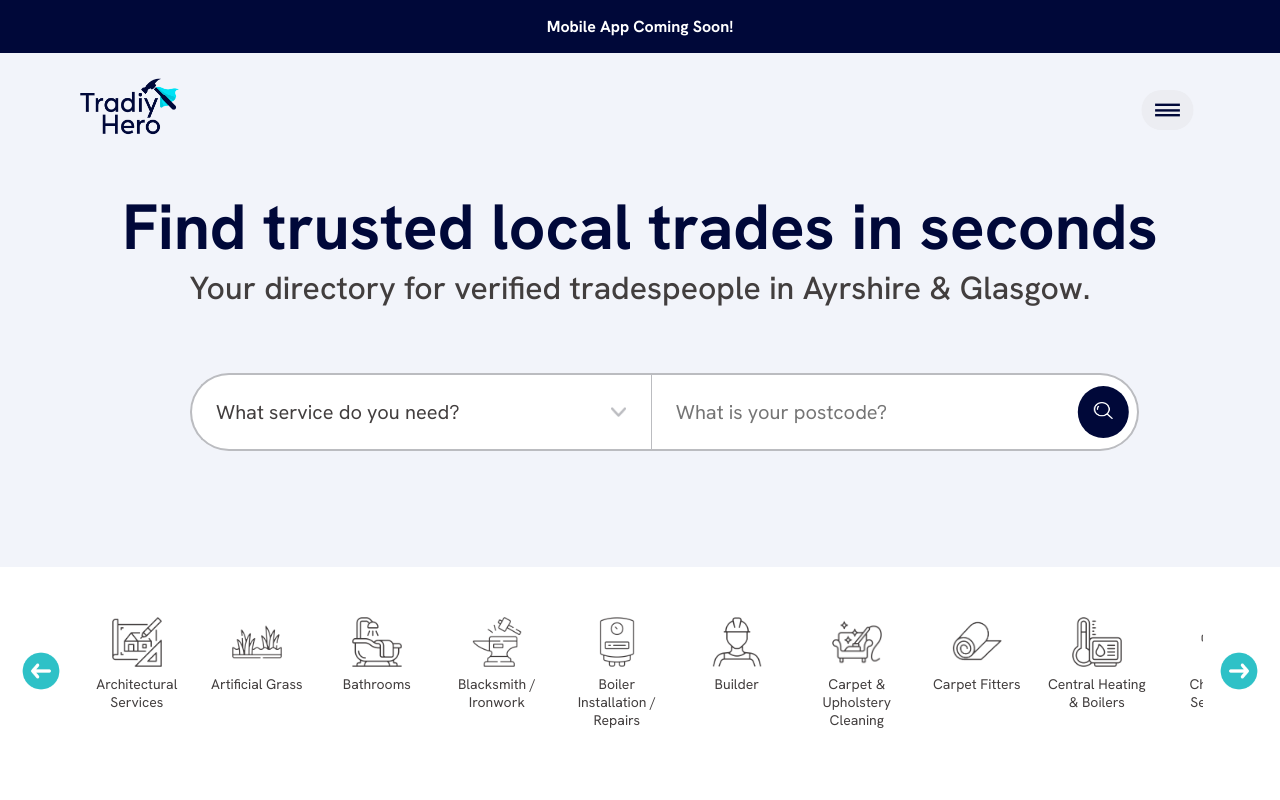
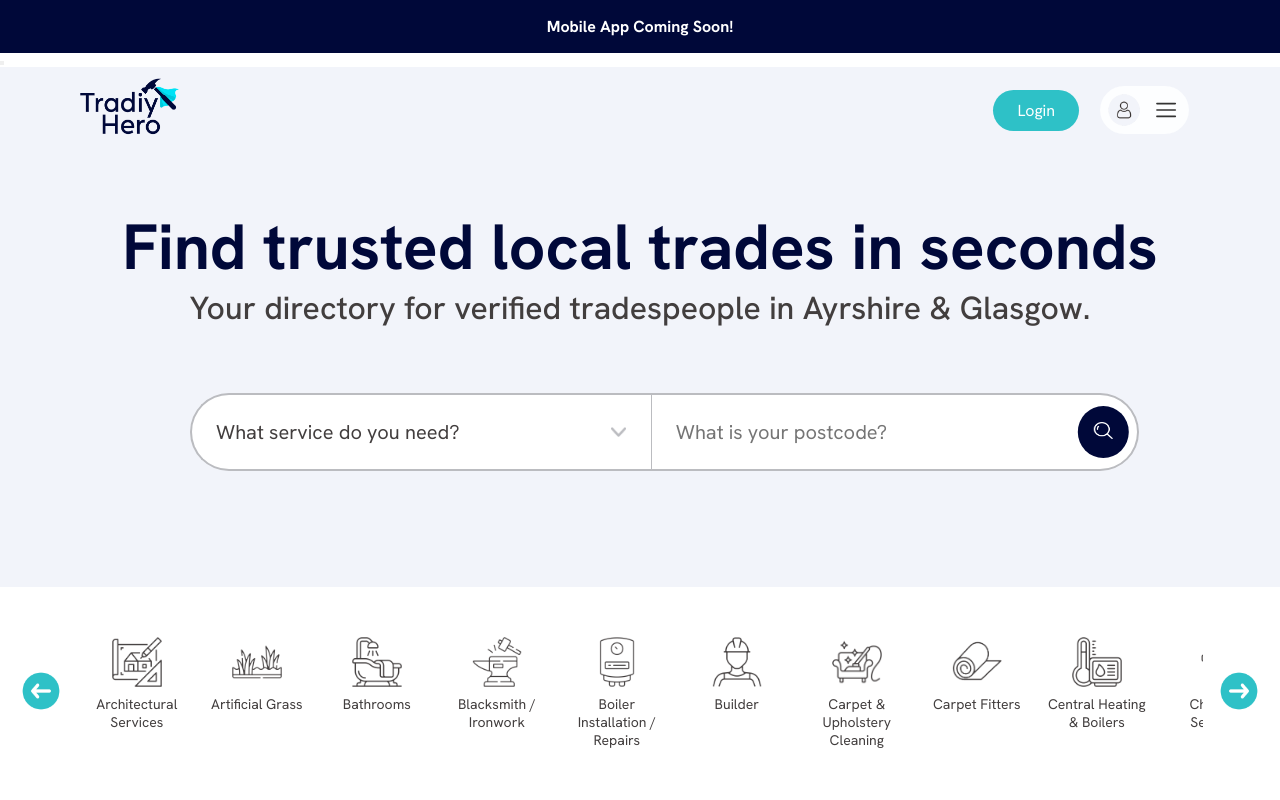
Before and after one commit to lloydmaniquiz/tradiy-frontend, a React (Create React App) app: page /login in a window 1280 px wide. Shown: the top 800 px of the page. Built offline with nearby package versions, Linux system fonts and the light colour scheme.

Commit message:
applied changes in login button in landing page and the user photo
still uses default photo and not the logged in user photo. (needs improvement later)

```diff
--- a/src/App.css
+++ b/src/App.css
@@ -48,6 +48,16 @@ html {
 
 .logout-button {
   color: #ff7469 !important;
+}
+
+.login-button-header {
+  background-color: #2ec1c7;
+  padding: 10px 24px 10px 24px;
+  color: white;
+  text-decoration: none;
+  border-radius: 25px;
+  font-size: 16px;
+  font-family: "Hanken Grotesk", Arial;
 }
 
 /* Burger icon button */
@@ -70,26 +80,26 @@ html {
 .burger-line {
   width: 100%;
   height: 3px;
-  background-color: #000839;
+  background-color: #423e3e;
   transition: 0.3s ease;
 }
 
 /* Transformations for the open state */
 .burger-line.open:nth-child(1) {
-  transform: rotate(28deg);
+  transform: rotate(40deg);
   transform-origin: top left;
-  color: #000839;
+  color: #423e3e;
 }
 
 .burger-line.open:nth-child(2) {
   opacity: 0;
-  color: #000839;
+  color: #423e3e;
 }
 
 .burger-line.open:nth-child(3) {
-  transform: rotate(-25deg);
+  transform: rotate(-40deg);
   transform-origin: bottom left;
-  color: #000839;
+  color: #423e3e;
 }
 
 /* List inside the dropdown menu */
@@ -2607,6 +2617,14 @@ html {
   font-weight: 600;
 }
 
+.mobile-only {
+  display: none;
+}
+
+.header-menu-icon {
+  display: none;
+}
+
 @media (min-width: 1025px) {
   .search-button p {
     display: none;
@@ -2627,6 +2645,29 @@ html {
 /* Mobile View Adjustments */
 
 @media (max-width: 1024px) {
+  .header-menu-icon {
+    display: block;
+    float: right;
+    margin-top: 50px;
+    margin-right: 20px;
+    height: 12px;
+    width: 18px;
+    z-index: 10000;
+  }
+
+  .header-menu-button {
+    background-color: white;
+    border: none;
+    z-index: 100;
+    position: absolute;
+    float: right;
+    margin-left: 340px;
+  }
+
+  .mobile-only {
+    display: block;
+  }
+
   .recent-searches-carousel {
     transform: scale(0.8) !important;
   }
@@ -4144,4 +4185,8 @@ html {
   .newsletter-title {
     font-weight: 400;
   }
-}
+
+  .login-button-header {
+    display: none;
+  }
+}
--- a/src/components/MenuPage.js
+++ b/src/components/MenuPage.js
@@ -52,7 +52,7 @@ const MenuPage = () => {
       <footer className="menu-footer">
         <img src={TradiyHeroLogo} alt="Tradify Logo" className="logo" />
         <p>United Kingdom</p>
-        <p>© 2024, Tradify. All rights reserved.</p>
+        <p>© 2025, Tradify. All rights reserved.</p>
       </footer>
     </div>
   );
--- a/src/landing-page/burger.js
+++ b/src/landing-page/burger.js
@@ -1,17 +1,24 @@
 import React, { useState, useRef, useEffect } from "react";
 import { Link, useNavigate } from "react-router-dom";
 import "../App.css";
+import defaultPhoto from "../images/default-user.png";
+import stickyDefaultPhoto from "../images/default-sticky.png";
 
-const BurgerDropdown = () => {
+const BurgerDropdown = ({ showLoginButton = true, isSticky = true }) => {
   const [isOpen, setIsOpen] = useState(false);
   const [isLoggedIn, setIsLoggedIn] = useState(false);
+  const [userPhoto, setUserPhoto] = useState(null); // store user's photo if available
   const menuRef = useRef(null);
   const navigate = useNavigate();
 
   // Check if user is logged in
   useEffect(() => {
-    const token = localStorage.getItem("token"); // or use context/state if you have it
+    const token = localStorage.getItem("token");
     setIsLoggedIn(!!token);
+
+    // Example: Get user photo from localStorage or API
+    const photo = localStorage.getItem("userPhoto"); // assume you store photo URL in localStorage
+    setUserPhoto(photo || null);
   }, []);
 
   const toggleMenu = () => {
@@ -19,10 +26,12 @@ const BurgerDropdown = () => {
   };
 
   const handleLogout = () => {
-    localStorage.removeItem("token"); // Clear token
+    localStorage.removeItem("token");
+    localStorage.removeItem("userPhoto");
     setIsLoggedIn(false);
+    setUserPhoto(null);
     setIsOpen(false);
-    navigate("/login"); // redirect to login page
+    navigate("/login");
   };
 
   // Close the menu when clicking outside
@@ -37,17 +46,79 @@ const BurgerDropdown = () => {
   }, []);
 
   return (
-    <div className="burger-dropdown" ref={menuRef}>
-      <button className="burger-icon" onClick={toggleMenu}>
-        <div className={`burger-line ${isOpen ? "open" : ""}`} />
-        <div className={`burger-line ${isOpen ? "open" : ""}`} />
-        <div className={`burger-line ${isOpen ? "open" : ""}`} />
+    <>
+      <div
+        className="burger-dropdown-wrapper"
+        style={{ display: "flex", alignItems: "center", gap: "10px" }}
+      >
+        {/* Login button beside burger if not logged in */}
+        {/* Only show login button if explicitly allowed */}
+        {showLoginButton && !isLoggedIn && (
+          <Link to="/login" className="login-button-header">
+            Login
+          </Link>
+        )}
+
+        <div
+          className="burger-dropdown"
+          ref={menuRef}
+          style={{
+            display: window.innerWidth <= 1024 ? "none" : "flex", // hide on mobile
+            alignItems: "center",
+            backgroundColor: isSticky ? "#FDFEFF" : "#F2F4FA",
+            padding: "10px 16px 10px 10px",
+            borderRadius: "50px",
+          }}
+        >
+          <div style={{ display: "flex", alignItems: "center", gap: "20px" }}>
+            {/* User photo */}
+            <img
+              src={userPhoto || (isSticky ? defaultPhoto : stickyDefaultPhoto)}
+              alt="User"
+              style={{
+                width: "40px",
+                height: "40px",
+                borderRadius: "50%",
+                objectFit: "cover",
+                margin: "0",
+              }}
+            />
+
+            {/* Burger icon */}
+            <button
+              className="burger-icon"
+              onClick={toggleMenu}
+              style={{
+                display: "flex",
+                flexDirection: "column",
+                justifyContent: "space-between",
+                width: "25px",
+                height: "18px",
+                border: "none",
+                background: "transparent",
+                cursor: "pointer",
+                padding: 0,
+              }}
+            >
+              {[0, 1, 2].map((i) => (
+                <div
+                  key={i}
+                  className={`burger-line ${isOpen ? "open" : ""}`}
+                  style={{
+                    width: "100%",
+                    height: "2px",
+                    backgroundColor: "#333",
+                    borderRadius: "1px",
+                  }}
+                />
+              ))}
             </button>
+          </div>
 
+          {/* Dropdown menu */}
           {isOpen && (
             <div className="dropdown-menu">
               <ul>
-            {/* Show Login/Sign Up only if not logged in */}
                 {!isLoggedIn && (
                   <>
                     <li>
@@ -63,7 +134,6 @@ const BurgerDropdown = () => {
                     <div className="dropdown-burger-divider" />
                   </>
                 )}
-            {/* Show Dashboard and Bookmarks if logged in */}
                 {isLoggedIn && (
                   <>
                     <li>
@@ -83,7 +153,10 @@ const BurgerDropdown = () => {
                   HOMEOWNERS
                   <ul className="submenu">
                     <li>
-                  <Link to="/how-tradiy-works" onClick={() => setIsOpen(false)}>
+                      <Link
+                        to="/how-tradiy-works"
+                        onClick={() => setIsOpen(false)}
+                      >
                         Are you a homeowner?
                       </Link>
                     </li>
@@ -98,7 +171,10 @@ const BurgerDropdown = () => {
                   TRADESPEOPLE
                   <ul className="submenu">
                     <li>
-                  <Link to="/tradiy-benefits" onClick={() => setIsOpen(false)}>
+                      <Link
+                        to="/tradiy-benefits"
+                        onClick={() => setIsOpen(false)}
+                      >
                         Tradiy Benefits
                       </Link>
                     </li>
@@ -132,7 +208,6 @@ const BurgerDropdown = () => {
                     Refer a Trader
                   </Link>
                 </li>
-            {/* Show Logout if logged in */}{" "}
                 {isLoggedIn && (
                   <li>
                     <Link onClick={handleLogout} className="logout-button">
@@ -144,6 +219,8 @@ const BurgerDropdown = () => {
             </div>
           )}
         </div>
+      </div>
+    </>
   );
 };
 
--- a/src/landing-page/header.js
+++ b/src/landing-page/header.js
@@ -1,9 +1,12 @@
 import React from "react";
 import "../App.css";
+import { useNavigate } from "react-router-dom";
 import logo from "../images/Tradiy-Hero-NewLogo.png";
 import BurgerDropdown from "./burger.js";
+import MenuIcon from "../images/menu-icon.png";
 
 const Header = () => {
+  const navigate = useNavigate();
   return (
     <>
       <header className="header">
@@ -13,6 +16,12 @@ const Header = () => {
         <img src={logo} alt="logo" />
         <BurgerDropdown />
       </div>
+      <button
+        className="header-menu-button"
+        onClick={() => navigate("/menu-page")}
+      >
+        <img className="header-menu-icon" src={MenuIcon} alt="Menu Icon" />
+      </button>
     </>
   );
 };
--- a/src/landing-page/sticky-header.js
+++ b/src/landing-page/sticky-header.js
@@ -60,7 +60,7 @@ function StickyHeader({
 
           <div className="sticky-burger-wrapper">
             <p>Be a Tradiy Trader</p>
-            <BurgerDropdown />
+            <BurgerDropdown showLoginButton={false} isSticky={false} />
           </div>
         </div>
 
--- a/src/pages/login.js
+++ b/src/pages/login.js
@@ -60,6 +60,8 @@ function Login() {
       // 🔹 Save token
       if (data.access_token) {
         localStorage.setItem("token", data.access_token);
+        const expiry = new Date().getTime() + 60 * 60 * 1000; // 1 hour
+        localStorage.setItem("token_expiry", expiry);
       }
 
       // ✅ Backend decides the final role
```
Also changed, not shown: src/images/default-sticky.png (added), src/images/default-user.png (added). Lines whose indentation alone changed are shown as unchanged.
